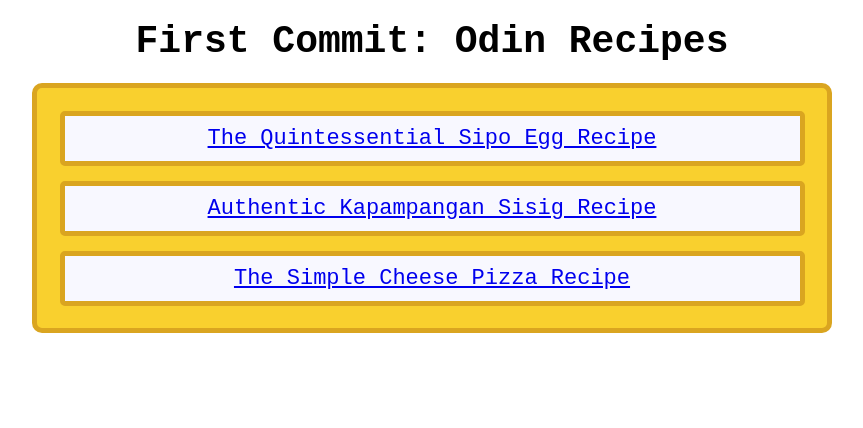
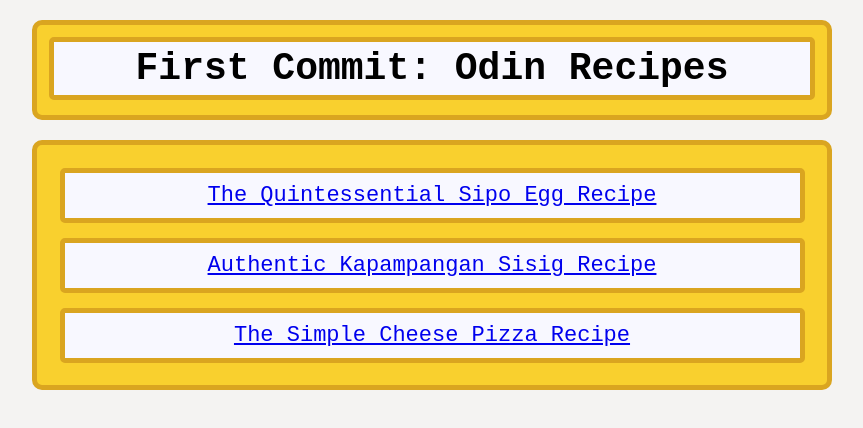
Before and after one commit to JoseZamuco/odin-recipes, a plain HTML site: page index.html in a window 1280 px wide. Shown: the whole page, without its empty margins (208-1071 px from the left). Drawn offline with Linux system fonts and the light colour scheme.

Commit message:
Added CSS on Heroheader

```diff
--- a/index.html
+++ b/index.html
@@ -9,7 +9,9 @@
 </head>
 
 <body>
-    <h1 class="heroHeader">First Commit: Odin Recipes</h1>
+    <div class="heroBox">
+        <h1 class="heroHeader">First Commit: Odin Recipes</h1>
+    </div>
 
     <div class="refList">
         <ul class="mainList">
--- a/styles.css
+++ b/styles.css
@@ -11,15 +11,10 @@
 
 body {
     font-family: monospace,'Courier New', Courier;
+    background-color: #f4f3f2;
 }
 
-.heroHeader {
-    text-align: center;
-    font-size: 38px;
-    margin: 20px;
-}
-
-.refList {
+.heroBox,.refList {
     background-color: rgb(249,208,46);
     border: 5px solid goldenrod;
     border-radius: 10px;
@@ -27,6 +22,21 @@
     height: 250px;
     margin: auto;
     text-align: center;
+}
+
+.heroBox{
+    margin: 20px auto;
+    padding: 12px;
+    width: 800px;
+    height: 100px;
+}
+
+.heroHeader {
+    padding: 5px;
+    font-size: 38px;
+    border-radius: 5px;
+    background-color: ghostwhite;
+    border: 5px solid goldenrod;
 }
 
 .mainList {
```
